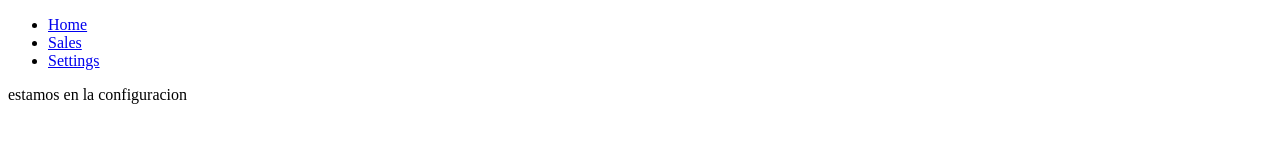
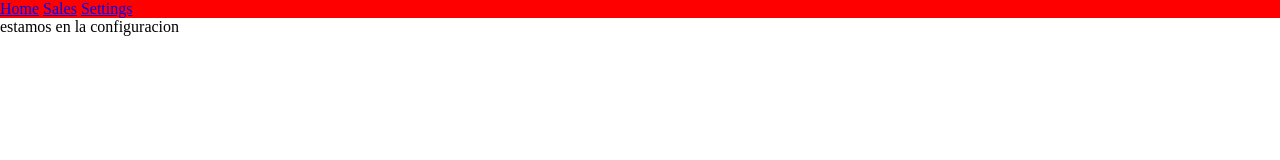
Before and after one commit to toriacostabel/obligatorioProgramacion, a plain HTML site: page pages/crud.html in a window 1280 px wide. Drawn offline with Linux system fonts and the light colour scheme; files that its build step writes are made by us from their sources.

Commit message:
updated nav html

```diff
--- /dev/null
+++ b/assets/css/style.css
@@ -0,0 +1,14 @@
+*{
+    margin: 0;
+    padding: 0;
+    box-sizing: border-box;
+}
+/* fuente */
+/* paleta de colores */
+
+/* navegador */
+.nav {
+    background-color: red;
+    display: flex;
+    justify-content: flex start;
+}
--- a/pages/crud.html
+++ b/pages/crud.html
@@ -17,18 +17,12 @@
   </head>
   <body class="body" id="bodyIndex">
     <!-- NAVEGADOR -->
-    <nav class="nav" id="navSettings">
-      <ul class="navUl" id="navUl">
-        <li class="navLi" id="navLiHome">
-          <a href="./index.html" class="navLiA" id="aHome">Home</a>
-        </li>
-        <li class="navLi" id="navLiStats">
-          <a href="./stats.html" class="navLiA" id="aSales">Sales</a>
-        </li>
-        <li class="navLi" id="navLiCrud">
-          <a href="./crud.html" class="navLiA" id="aCrud">Settings</a>
-        </li>
-      </ul>
+    <nav class="nav" id="navIndex">
+      <div class="navLinks" id="navLinks">
+        <a href="./index.html" class="navA" id="aHome">Home</a>
+        <a href="./pages/stats.html" class="navA" id="aSales">Sales</a>
+        <a href="./pages/crud.html" class="navA" id="aCrud">Settings</a>
+      </div>
     </nav>
 
     <!-- ENCABEZADO -->
```
Also changed, not shown: index.html (+16 -9 lines), pages/stats.html (+6 -12 lines).
